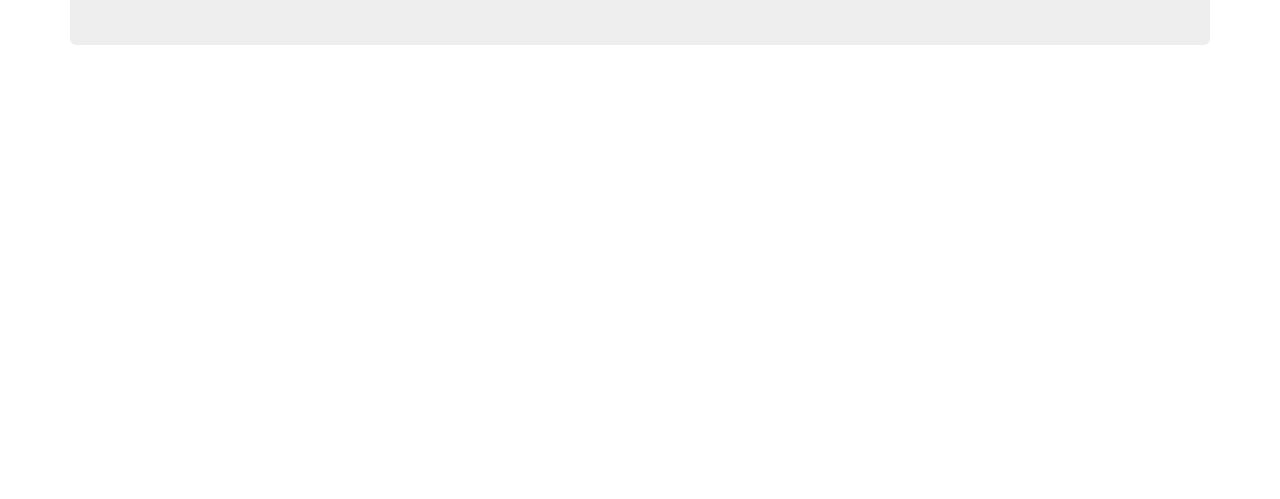
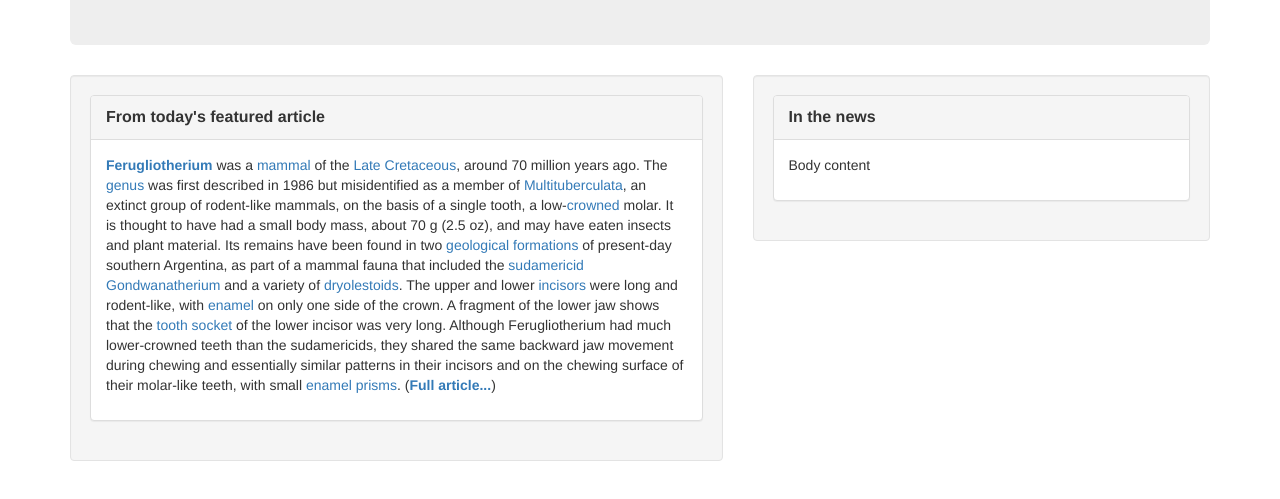
Before and after one commit to gpuett/wiki, a plain HTML site: page index.html in a window 1280 px wide. Shown: the part 159-658 px from the top of the page. Drawn offline with Linux system fonts and the light colour scheme.

Commit message:
Add first content column text with links.

```diff
--- a/css/master.css
+++ b/css/master.css
@@ -1,3 +1,7 @@
 #headerlist{
   float: right;
 }
+
+.panel-title{
+  font-weight: bolder;
+}
--- a/index.html
+++ b/index.html
@@ -39,7 +39,34 @@
               </div>
             </div>
           </div>
+        </div><!--end of row1-->
+      </div><!--end of jumbotron-->
+      <div class="row">
+        <div class="col-md-7">
+          <div class="well">
+            <div class="panel panel-default">
+              <div class="panel-heading">
+                <p class="panel-title">From today's featured article</h2>
+              </div>
+              <div class="panel-body">
+                <p><a href="#"><strong>Ferugliotherium</strong></a> was a <a href="#">mammal</a> of the <a href="#">Late Cretaceous</a>, around 70 million years ago. The <a href="#">genus</a> was first described in 1986 but misidentified as a member of <a href="#">Multituberculata</a>, an extinct group of rodent-like mammals, on the basis of a single tooth, a low-<a href="#">crowned</a> molar. It is thought to have had a small body mass, about 70 g (2.5 oz), and may have eaten insects and plant material. Its remains have been found in two <a href="#">geological formations</a> of present-day southern Argentina, as part of a mammal fauna that included the <a href="#">sudamericid Gondwanatherium</a> and a variety of <a href="#">dryolestoids</a>. The upper and lower <a href="#">incisors</a> were long and rodent-like, with <a href="#">enamel</a> on only one side of the crown. A fragment of the lower jaw shows that the <a href="#">tooth socket</a> of the lower incisor was very long. Although Ferugliotherium had much lower-crowned teeth than the sudamericids, they shared the same backward jaw movement during chewing and essentially similar patterns in their incisors and on the chewing surface of their molar-like teeth, with small <a href="#">enamel prisms</a>. (<a href="#"><strong>Full article...</strong></a>)</p>
+              </div>
+            </div>
+          </div>
         </div>
-    </div>
+        <div class="col-md-5">
+          <div class="well">
+            <div class="panel panel-default">
+              <div class="panel-heading">
+                <p class="panel-title">In the news</h2>
+              </div>
+              <div class="panel-body">
+                <p>Body content</p>
+              </div>
+            </div>
+          </div>
+        </div>
+      </div>
+    </div><!--end of container-->
   </body>
 </html>
```
